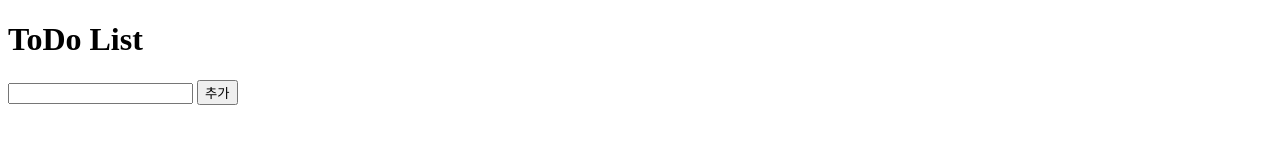
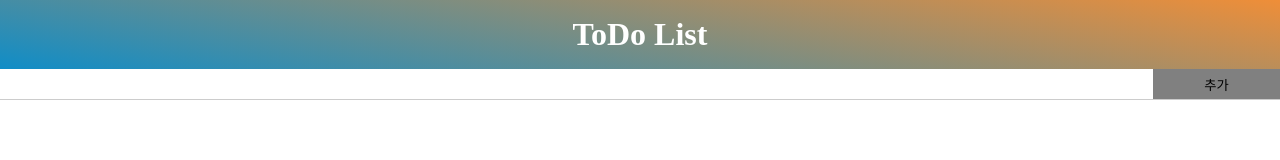
Before and after one commit to jihoon-gh/ToDo-List, a plain HTML site: page index.html in a window 1280 px wide. Drawn offline with Linux system fonts and the light colour scheme; files that its build step writes are made by us from their sources; the site is published under a folder, as on GitHub Pages, so addresses that start at the root find nothing.

Commit message:
Update index.html

```diff
--- a/index.html
+++ b/index.html
@@ -7,7 +7,7 @@
     <title>Todo-List</title>
     <link href="https://fonts.googleapis.com/icon?family=Material+Icons"
       rel="stylesheet"></link>
-    <link rel="stylesheet" href="/jsToDo/css/style.css" class="stylesheet">
+    <link rel="stylesheet" href="style.css" class="stylesheet">
     </head>
   <body>
     <div class="wrapper">
```
